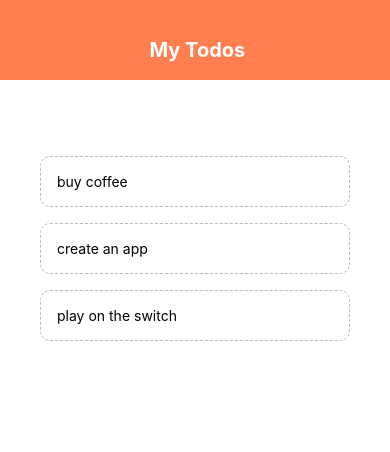
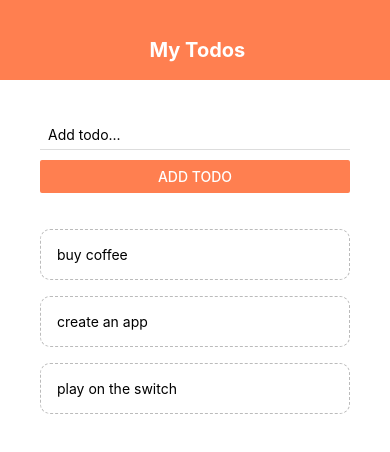
Before and after one commit to yannesan/ToDoApp, a React Native app: screen / in a window 390 px wide. Shown: the top 452 px of the page. Built offline with nearby package versions, Linux system fonts and the light colour scheme.

Commit message:
Add input and we can add task and delete it

```diff
--- a/App.js
+++ b/App.js
@@ -2,6 +2,7 @@
 import Entete from './Components/Header';
 import { StyleSheet, Text, View, FlatList } from 'react-native';
 import TodoItem from './Components/todoItem'
+import AddTodo from './Components/appTodo'
 
 export default function App() {
 
@@ -17,11 +18,20 @@
     })
   }
 
+  const submitHandler = (text) => {
+    setTodos((prevTodos) => {
+      return [
+        {text: text, key: Math.random().toString()},
+        ...prevTodos
+      ]
+    })
+  }
+
   return (
     <View style={styles.container}>
       <Entete />
         <View style={styles.content}>
-          { /* to form */ }
+         <AddTodo submitHandler={submitHandler}/>
           <View style={styles.list}>
             <FlatList
               data={todos}
--- /dev/null
+++ b/Components/appTodo.js
@@ -0,0 +1,32 @@
+import React, {useState} from 'react';
+import { StyleSheet, Text, View, FlatList, TextInput, Button } from 'react-native';
+
+export default function AddTodo({submitHandler}){
+
+const  [text, setText] = useState('');
+
+const changeHandler = (val) => {
+      setText(val)
+  }
+
+    return (
+<View>
+    <TextInput
+        style={styles.input}
+        placeholder='Add todo...'
+        onChangeText={changeHandler}
+    />
+    <Button onPress={() => submitHandler(text)} title='add todo' color='coral'/>
+</View>
+    )
+}
+
+const styles =  StyleSheet.create({
+    input: {
+        marginBottom: 10,
+        paddingHorizontal: 8,
+        paddingVertical: 6,
+        borderBottomWidth: 1,
+        borderBottomColor: '#ddd'
+    }
+})
```
